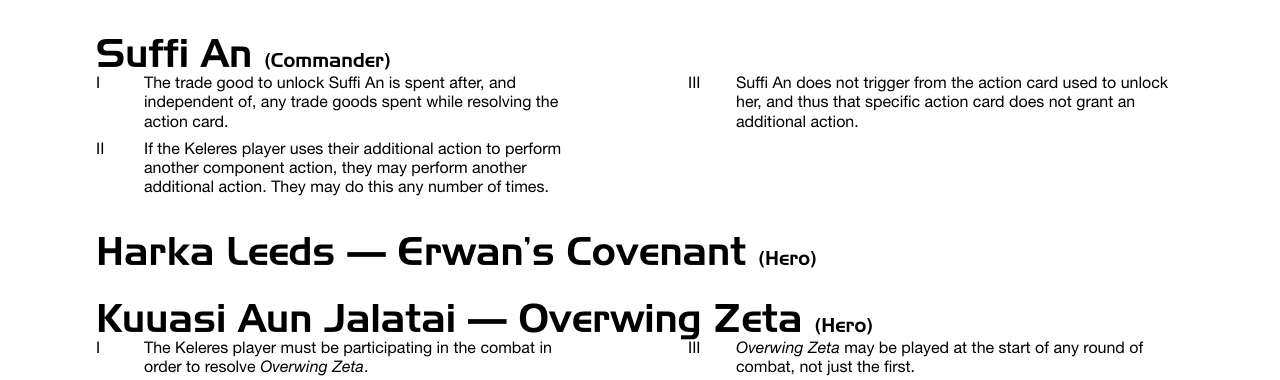
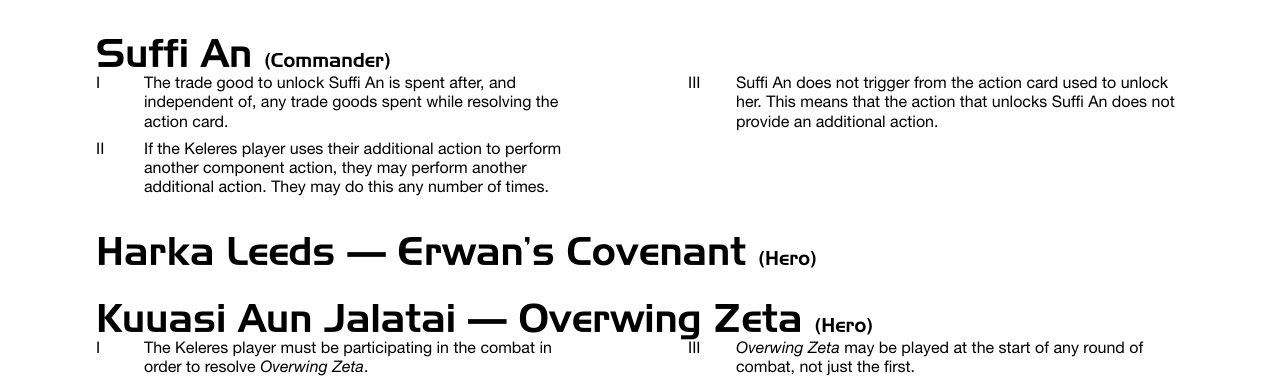
Before and after one commit to bradleysigma/tirules, a PHP site: page /F_keleres.php in a window 1280 px wide. Shown: the part 2200-2580 px from the top of the page. Run offline with PHP 8.4, Linux system fonts and the light colour scheme.

Commit message:
Update F_keleres.php
better wording for Keleres commander clarification

```diff
--- a/F_keleres.php
+++ b/F_keleres.php
@@ -85,7 +85,7 @@
     <ol class="note">
     <li>The trade good to unlock Suffi An is spent after, and independent of, any trade goods spent while resolving the action card.</li>
     <li>If the Keleres player uses their additional action to perform another component action, they may perform another additional action. They may do this any number of times.</li>
-    <li>Suffi An does not trigger from the action card used to unlock her, and thus that specific action card does not grant an additional action.</li>
+    <li>Suffi An does not trigger from the action card used to unlock her. This means that the action that unlocks Suffi An does not provide an additional action.</li>
     </ol>
 
 <h1>Harka Leeds &mdash; Erwan&rsquo;s Covenant <sub>(Hero)</sub></h1>
```
